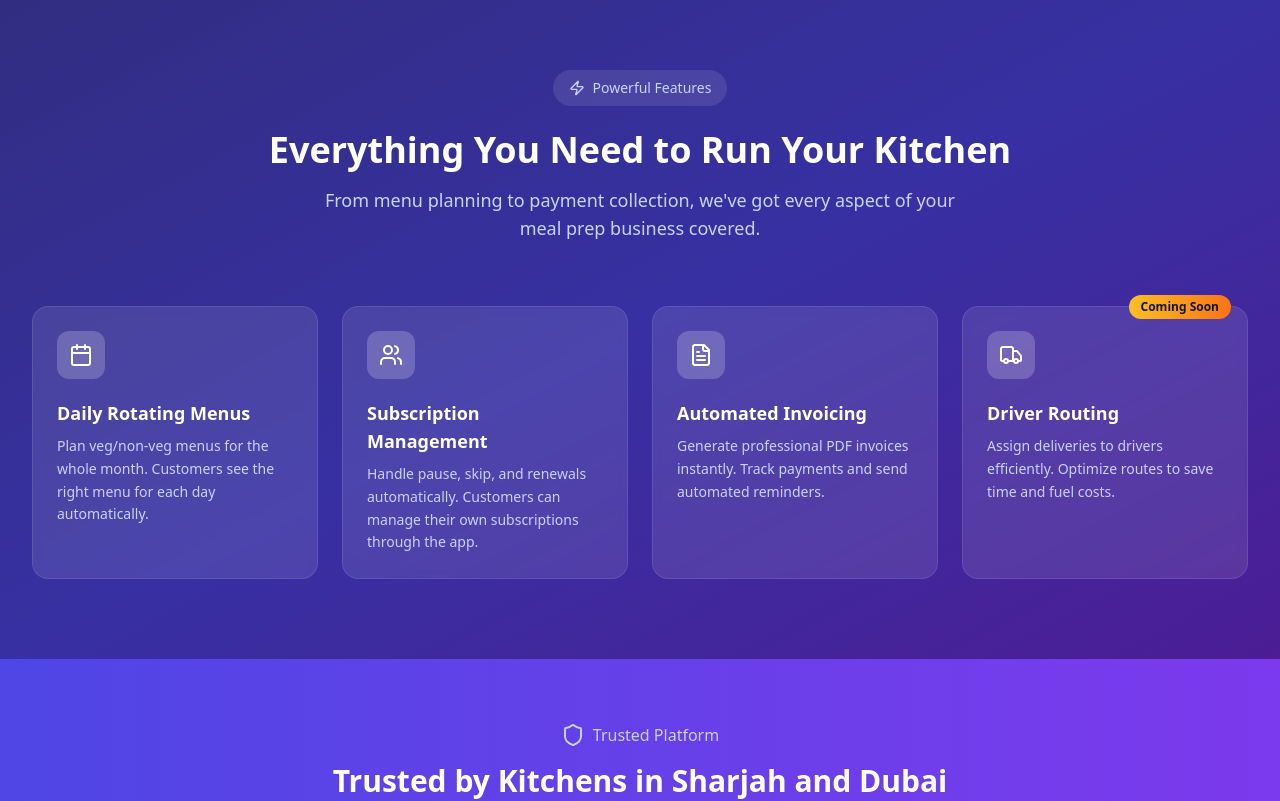
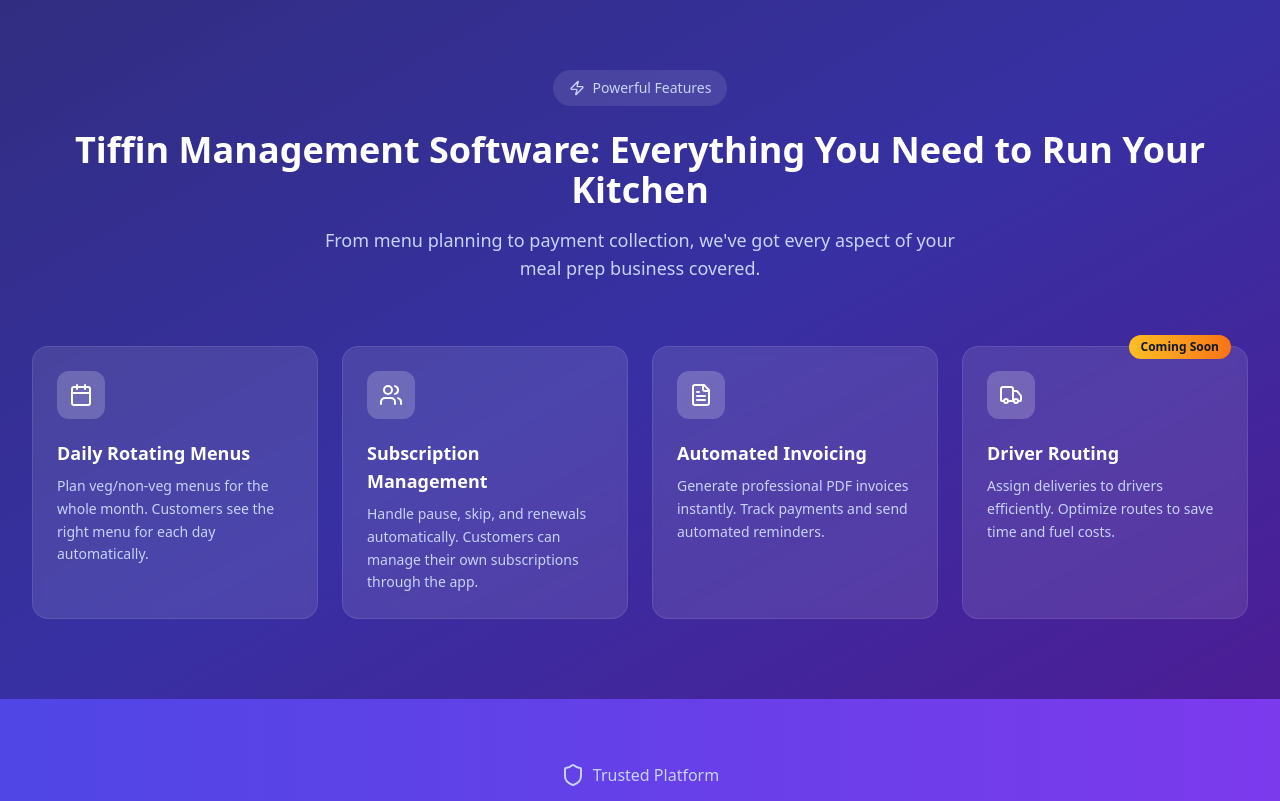
Before and after one commit to adeelrehman77/kitchen_app, a React (Vite) app: page / in a window 1280 px wide. Shown: the part 4500-5301 px from the top of the page. Built offline with nearby package versions, Linux system fonts and the light colour scheme; no server answers.

Commit message:
feat: Update SEO metadata and enhance feature descriptions for improved clarity and search optimization.

```diff
--- a/index.html
+++ b/index.html
@@ -4,6 +4,11 @@
 <head>
   <meta charset="UTF-8" />
   <meta name="viewport" content="width=device-width, initial-scale=1.0" />
+  <title>Smart Kitchen Management SaaS | Subscription App for UAE & India</title>
+  <meta
+    name="description"
+    content="Automate your meal prep service. Track subscriptions, payments, and kitchen orders in real-time. Designed for providers in Dubai and India."
+  />
 </head>
 
 <body>
--- a/src/App.tsx
+++ b/src/App.tsx
@@ -420,7 +420,7 @@ function FeaturesSection() {
             variants={fadeInUp}
             className="text-3xl sm:text-4xl font-bold text-white mb-4"
           >
-            Everything You Need to Run Your Kitchen
+            Tiffin Management Software: Everything You Need to Run Your Kitchen
           </motion.h2>
           <motion.p
             variants={fadeInUp}
@@ -484,7 +484,7 @@ function SocialProofSection() {
           <span className="text-indigo-200 font-medium">Trusted Platform</span>
         </div>
         <h3 className="text-2xl sm:text-3xl font-bold text-white mb-4">
-          Trusted by Kitchens in Sharjah and Dubai
+          Meal Prep Subscription App Trusted by Kitchens in Sharjah and Dubai
         </h3>
         <p className="text-indigo-100 text-lg">
           Join growing meal prep businesses that have automated their operations
--- a/src/components/SEO.tsx
+++ b/src/components/SEO.tsx
@@ -10,9 +10,9 @@ interface SEOProps {
 }
 
 const SEO = ({
-    title = "Kitchen Management Software UAE | Multi-Tenant Platform",
-    description = "The leading cloud kitchen SaaS subscription in the UAE. Manage tenants, delivery, and operations with our multi-tenant food business platform in the UAE.",
-    keywords = "kitchen management software UAE, cloud kitchen SaaS UAE, delivery management system",
+    title = "Smart Kitchen Management SaaS | Subscription App for UAE & India",
+    description = "Automate your meal prep service. Track subscriptions, payments, and kitchen orders in real-time. Designed for providers in Dubai and India.",
+    keywords = "smart kitchen management saas, subscription app UAE India, tiffin management software, meal prep subscription app",
     ogTitle,
     ogDescription,
     ogImage = "https://kitchen.funadventure.ae/assets/og-image.jpg"
```
